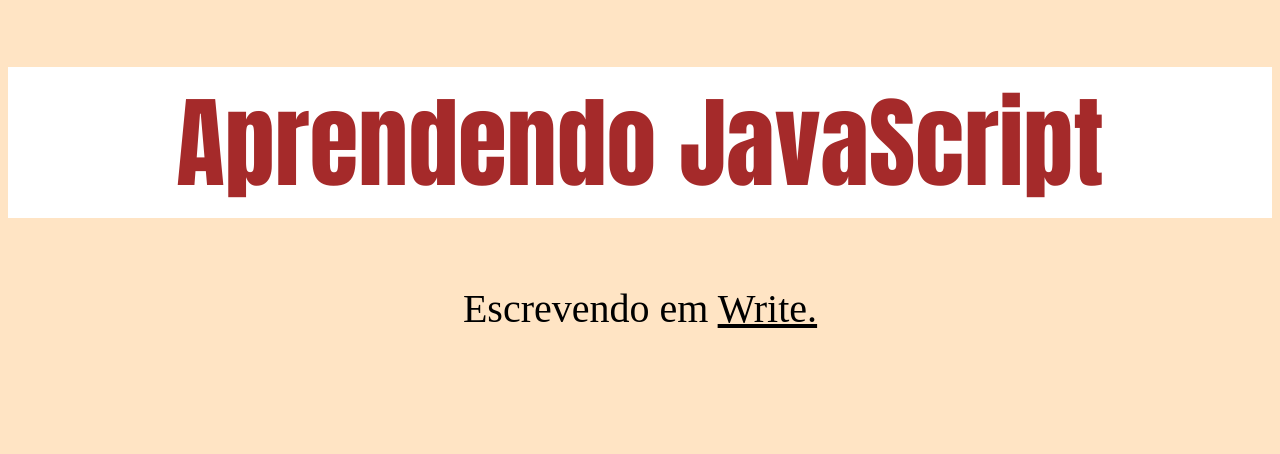
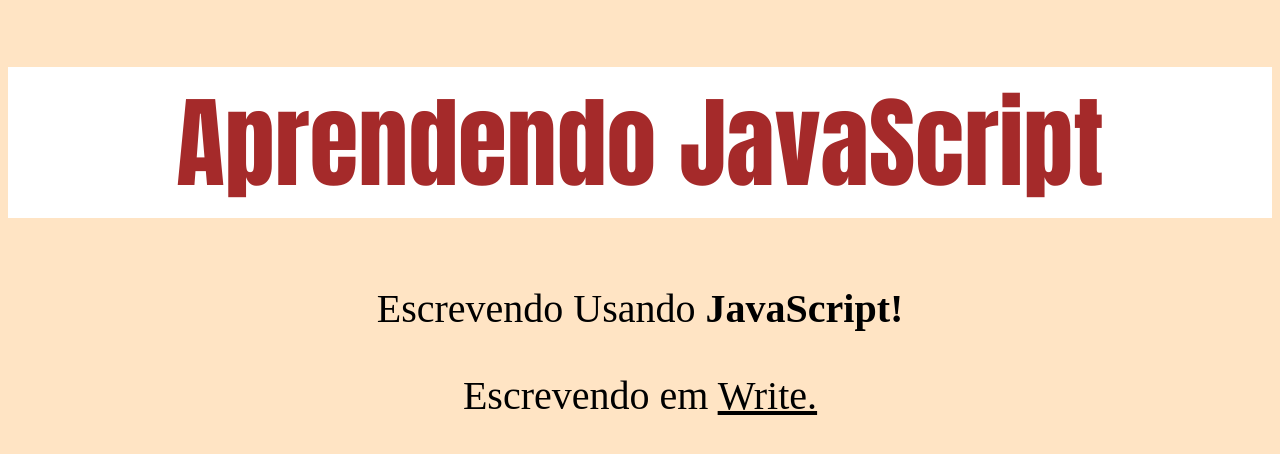
Before and after one commit to Samukaprogamcode/Primeiro-Js, a plain HTML site: page index.html in a window 1280 px wide. Drawn offline with Linux system fonts and the light colour scheme.

Commit message:
Update index.html

```diff
--- a/index.html
+++ b/index.html
@@ -17,6 +17,6 @@
 </script>
 
 </p>
-    <script src="function.js"></script>
+    <script src="index.js"></script>
 </body>
 </html>
```
